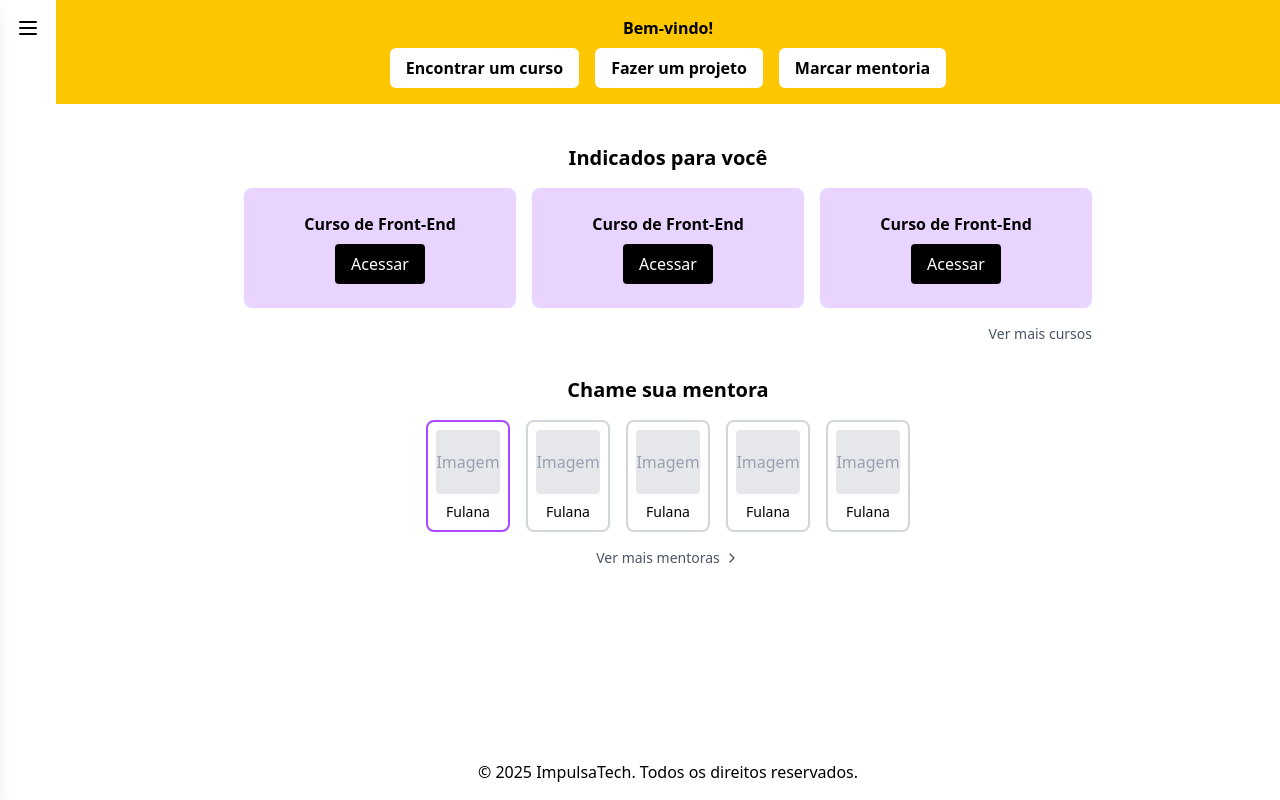
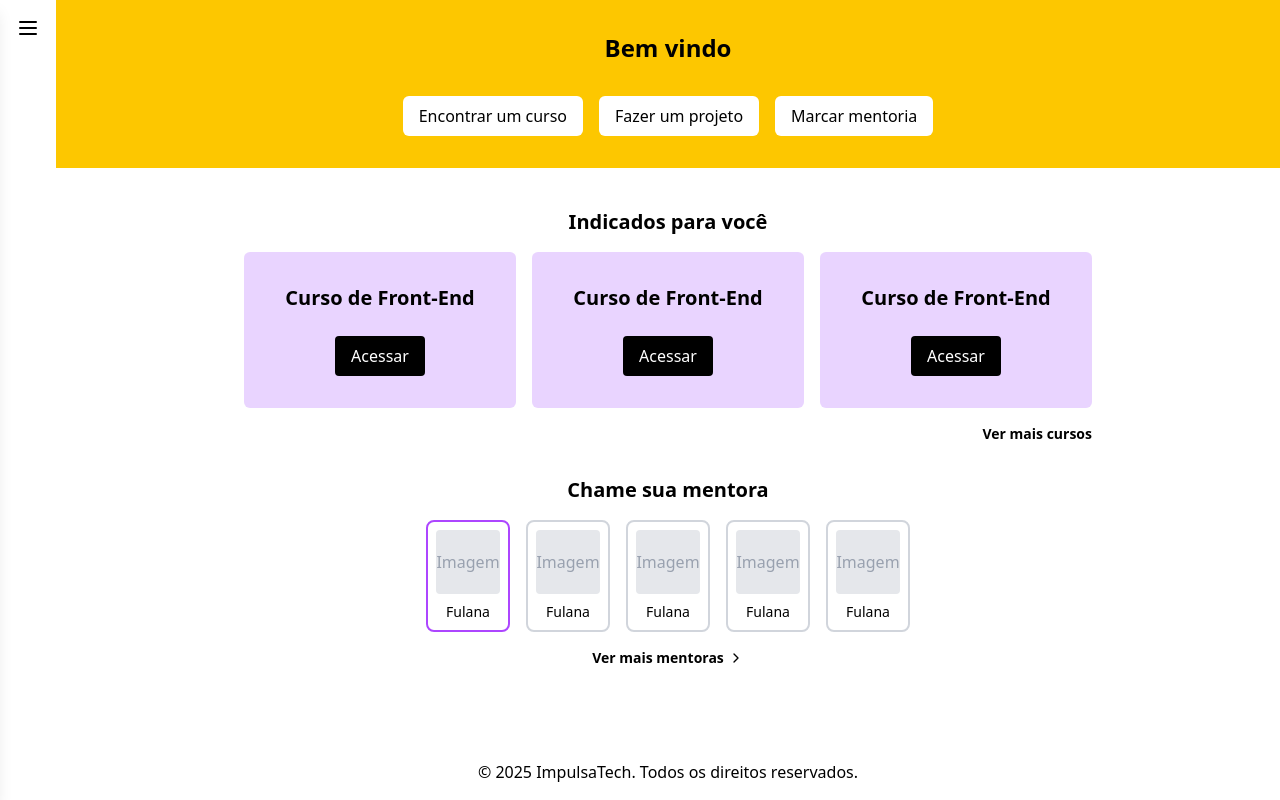
Before and after one commit to Jessource/Impulsa-tech, a Next.js app: page / in a window 1280 px wide. Built offline with nearby package versions, Linux system fonts and the light colour scheme.

Commit message:
estilizando tamanhos

```diff
--- a/src/app/page.tsx
+++ b/src/app/page.tsx
@@ -9,16 +9,16 @@ export default function Home() {
   return (
     <div className="p-6 max-w-4xl mx-auto">
       {/* Seção de cursos */}
-      <h2 className="text-xl font-bold text-center mb-4">Indicados para você</h2>
+      <h2 className="text-xl font-bold text-center mb-4 text-2xl">Indicados para você</h2>
       <div className="grid grid-cols-1 md:grid-cols-3 gap-4 mb-4">
         {[1, 2, 3].map((course, index) => (
-          <div key={index} className="bg-purple-200 p-6 rounded-lg text-center">
-            <h3 className="font-bold mb-2">Curso de Front-End</h3>
-            <button className="bg-black text-white px-4 py-2 rounded">Acessar</button>
+          <div key={index} className="bg-purple-200 p-8 rounded-md text-center">
+            <h3 className="font-bold mb-2 text-xl">Curso de Front-End</h3>
+            <button className="bg-black text-white px-4 py-2 rounded mt-4">Acessar</button>
           </div>
         ))}
       </div>
-      <p className="text-right text-sm text-gray-600 cursor-pointer">Ver mais cursos</p>
+      <p className="text-right text-sm text-black-600 cursor-pointer font-semibold">Ver mais cursos</p>
 
       {/* Seção de mentoras */}
       <h2 className="text-xl font-bold text-center mt-8 mb-4">Chame sua mentora</h2>
@@ -36,7 +36,7 @@ export default function Home() {
           </div>
         ))}
       </div>
-      <p className="text-center mt-4 text-sm text-gray-600 cursor-pointer flex justify-center items-center gap-1">
+      <p className="text-center mt-4 text-sm text-black-600 cursor-pointer flex justify-center items-center gap-1 font-semibold">
         Ver mais mentoras <ChevronRight size={16} />
       </p>
     </div>
--- a/src/components/Navbar.tsx
+++ b/src/components/Navbar.tsx
@@ -2,12 +2,12 @@ import Link from "next/link";
 
 const Navbar = () => {
     return (
-        <nav className="bg-yellow-400 p-4 text-center font-bold">
-            <p>Bem-vindo!</p>
-            <div className="mt-2 flex gap-4 justify-center">
-                <Link href="/cursos" className="bg-white px-4 py-2 rounded-md">Encontrar um curso</Link>
-                <Link href="/projetos" className="bg-white px-4 py-2 rounded-md">Fazer um projeto</Link>
-                <Link href="/mentorias" className="bg-white px-4 py-2 rounded-md">Marcar mentoria</Link>
+        <nav className="bg-yellow-400 p-8 text-center font-bold">
+            <p className="text-2xl">Bem vindo</p>
+            <div className="mt-8 flex gap-4 justify-center">
+                <Link href="/cursos" className="bg-white px-4 py-2 rounded-md !font-normal">Encontrar um curso</Link>
+                <Link href="/projetos" className="bg-white px-4 py-2 rounded-md !font-normal">Fazer um projeto</Link>
+                <Link href="/mentorias" className="bg-white px-4 py-2 rounded-md !font-normal">Marcar mentoria</Link>
             </div>
         </nav>
     );
--- a/src/components/Sidebar.tsx
+++ b/src/components/Sidebar.tsx
@@ -29,7 +29,7 @@ const Sidebar = () => {
                 className={`fixed top-0 left-0 h-full bg-white w-64 shadow-lg transition-transform duration-300 ${isOpen ? "translate-x-0" : "-translate-x-full"} sidebar`}
             >
                 <nav className="p-4">
-                    <ul className="space-y-2">
+                    <ul className="space-y-2 font-semibold">
                         <li><Link href="/projetos" className="block" onClick={() => setIsOpen(false)}>Projetos</Link></li>
                         <li><Link href="/cursos" className="block" onClick={() => setIsOpen(false)}>Cursos</Link></li>
                         <li><Link href="/mentorias" className="block" onClick={() => setIsOpen(false)}>Mentorias</Link></li>
```
